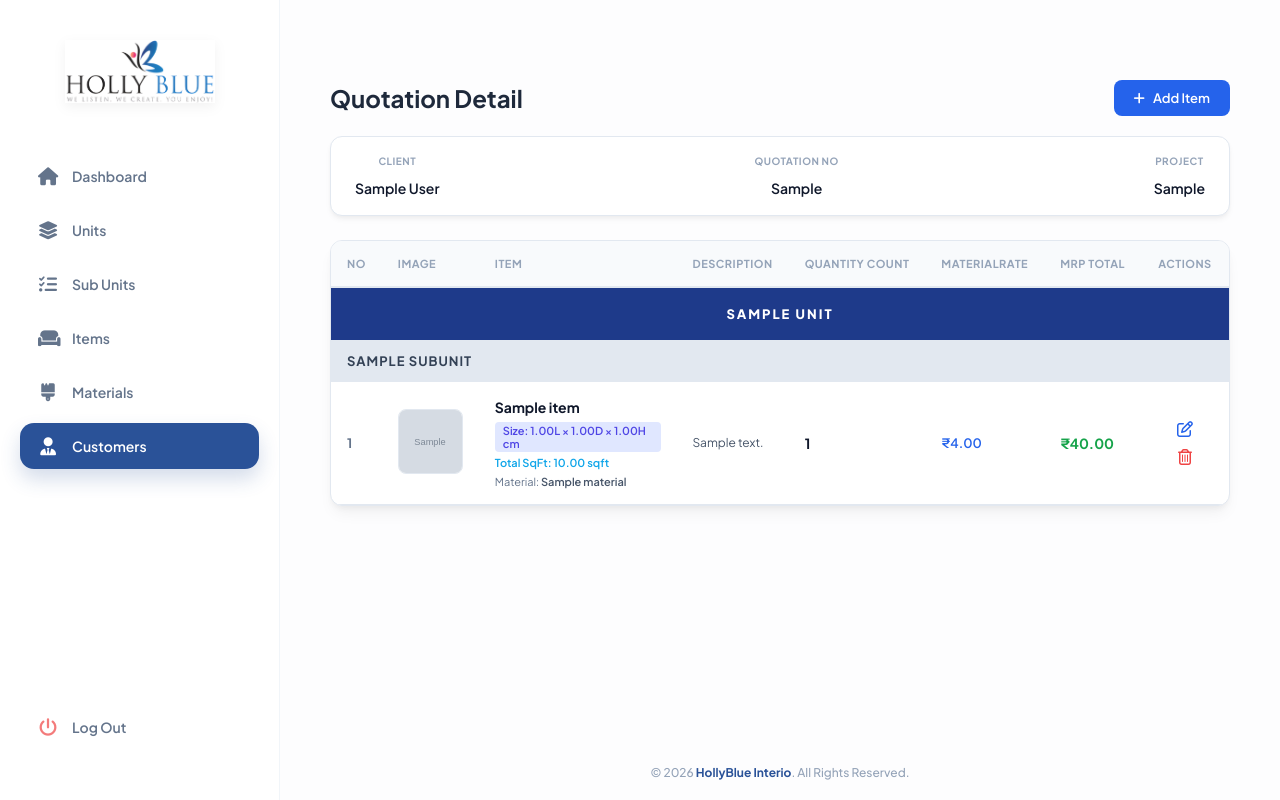
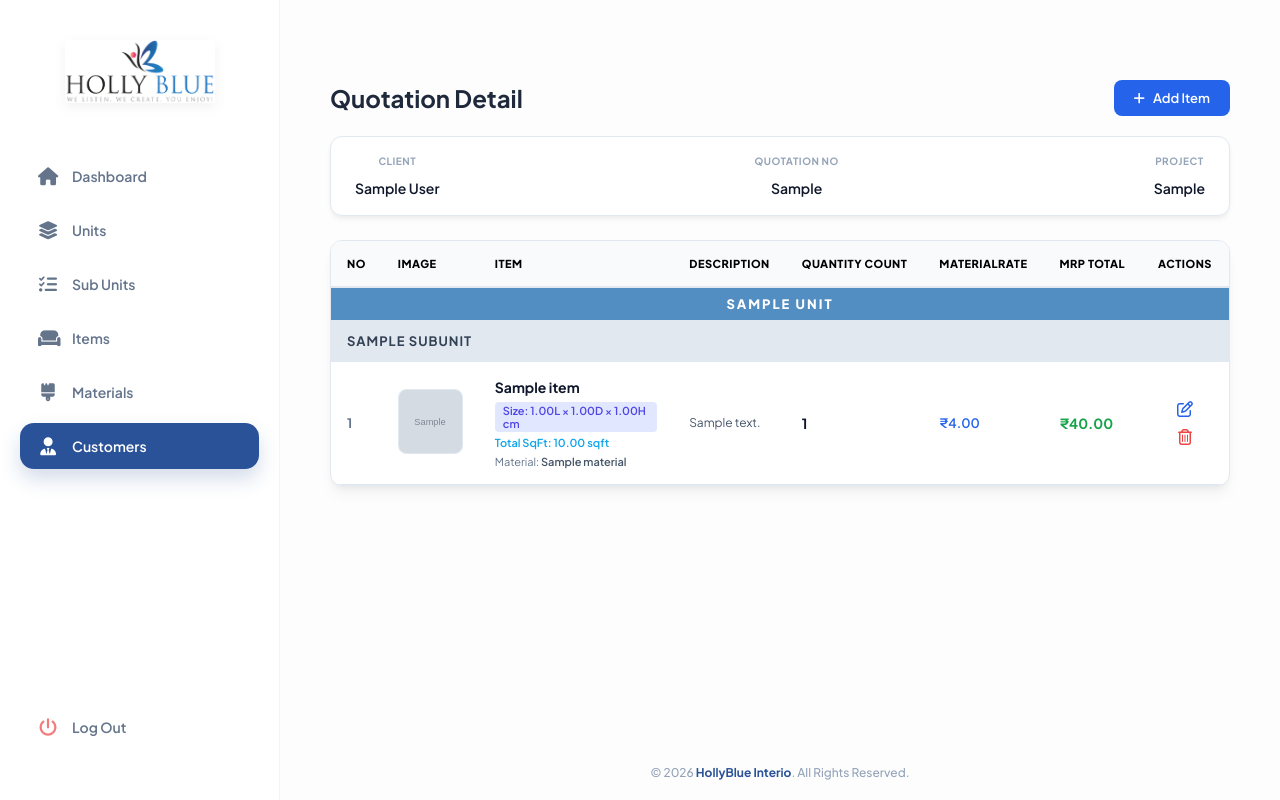
Before and after one commit to athi-ra-kr/Holly-Quote, a Django app: page /quotation/detail/1/ in a window 1280 px wide. Run offline with Django 5.2, Linux system fonts and the light colour scheme; tables that the repository leaves empty hold one stand-in row (values such as "Sample post"); grey boxes marked "Sample" are stand-in pictures; some libraries are stand-ins or nearby versions.

Commit message:
Update code and add new features

```diff
--- a/Quotation/templates/quotation_detail.html
+++ b/Quotation/templates/quotation_detail.html
@@ -77,8 +77,8 @@
     text-align: left;
     padding: 16px;
     font-size: 11px;
-    color: var(--text-muted);
-    font-weight: 700;
+    color: #000000; /* 🌟 CHANGED TO DARK BLACK 🌟 */
+    font-weight: 800; /* Extra bold so it stands out beautifully! */
     border-bottom: 2px solid var(--border-soft);
     text-transform: uppercase;
     white-space: nowrap;
@@ -102,7 +102,7 @@
 
 /* 🌟 UPDATED PREMIUM STYLE: Deep Navy Blue Heading for Unit Room */
 .unit-heading-row {
-    background-color: #1e3a8a !important; /* Premium Deep Navy Blue */
+    background-color: #528ec2 !important; /* Premium Deep Navy Blue */
 }
 
 .unit-heading-text {
@@ -112,7 +112,7 @@
     text-transform: uppercase;
     letter-spacing: 2px;
     text-align: center;
-    padding: 18px 14px !important;
+    padding: 8px 14px !important;
 }
 
 /* 🌟 UPDATED PREMIUM STYLE: Soft Slate Gray Heading for Subunit */
```
